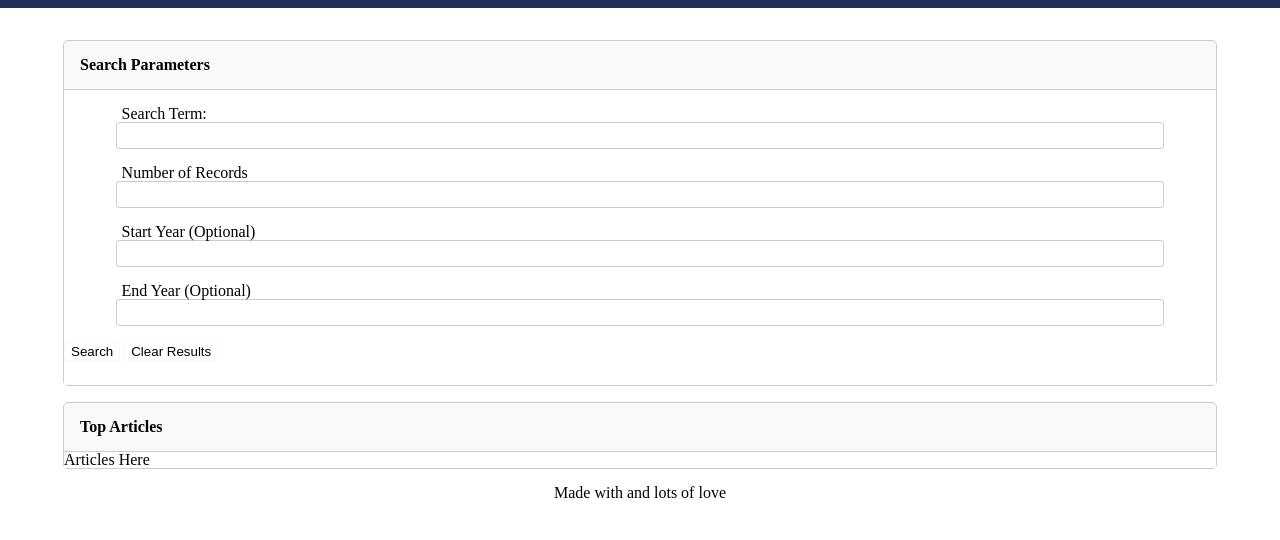
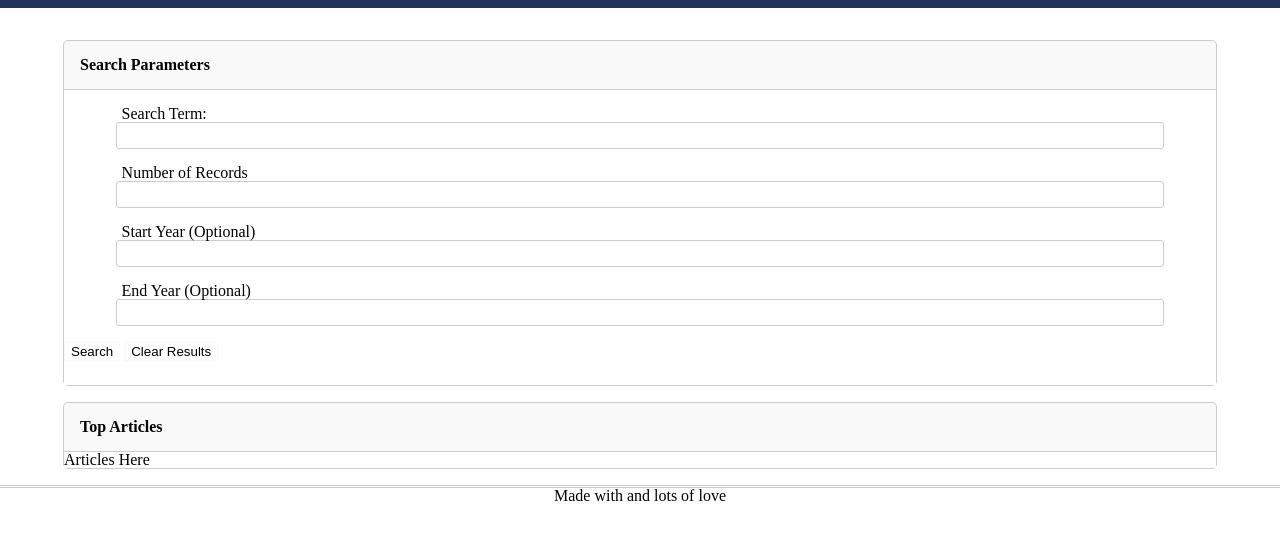
Before and after one commit to MadeleineGriggs/NYT-Search, a plain HTML site: page index.html in a window 1280 px wide. Shown: the part 104-644 px from the top of the page. Drawn offline with nearby package versions, Linux system fonts and the light colour scheme.

Commit message:
resolving overwriting by merge issue

```diff
--- a/assets/css/style.css
+++ b/assets/css/style.css
@@ -21,7 +21,10 @@
 .container {
 
   text-align: center;
-  border-top
+  border-top: double var(--mid-gray);
+  height: 50px ;
+
+
 
 }
 
@@ -84,7 +87,6 @@ input {
 }
 
 .articles-container {
-
     margin: 1rem auto;
     width: 90vw;
     background-color: var(--light-gray);
```
